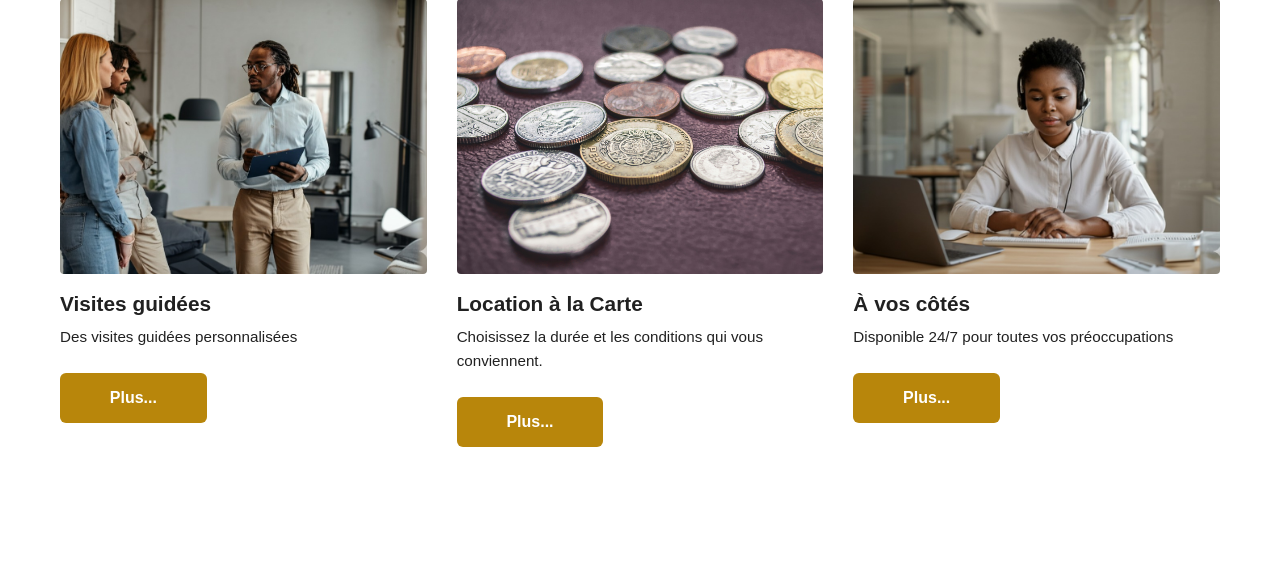
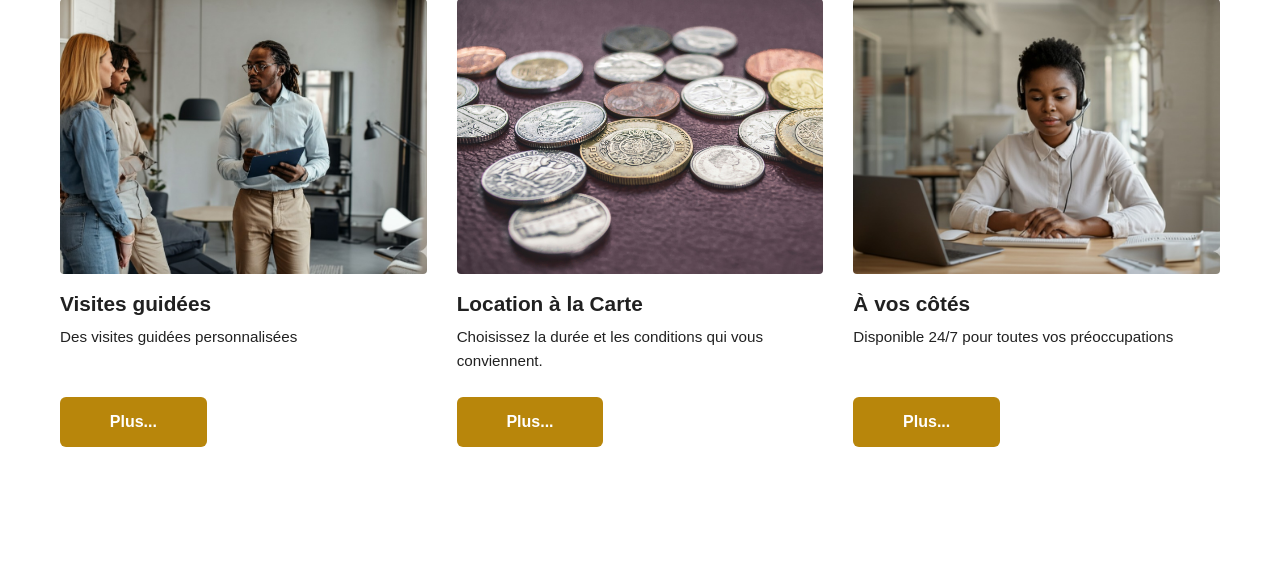
Before and after one commit to SamuelVanie/residence-ivoir, a Django app: page / in a window 1280 px wide. Shown: the part 3034-3613 px from the top of the page. Run offline with Django 4.2, Linux system fonts and the light colour scheme; some web fonts are replaced.

Commit message:
fix: make the buttons on the services sec aligned

```diff
--- a/residence/static/css/home.css
+++ b/residence/static/css/home.css
@@ -242,6 +242,7 @@ a:hover {
   text-align: left;
   display: flex;
   flex-direction: column;
+  justify-content: flex-end;
 }
 
 .service-item img {
@@ -263,6 +264,7 @@ a:hover {
 
 .service-item .more-info {
   width: 40%;
+  margin-top: auto;
 }
 
 /* --- Gallery Section --- */
```
